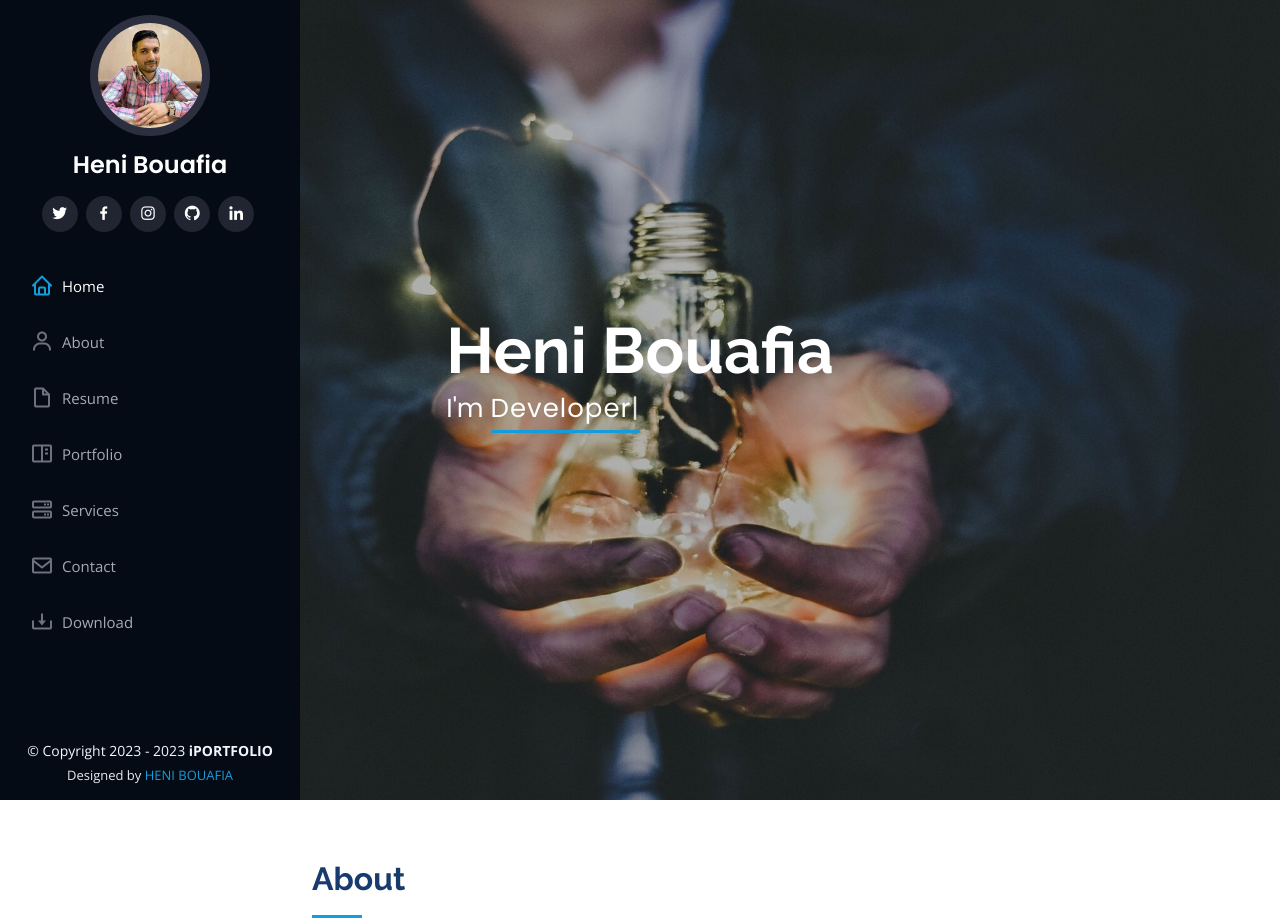
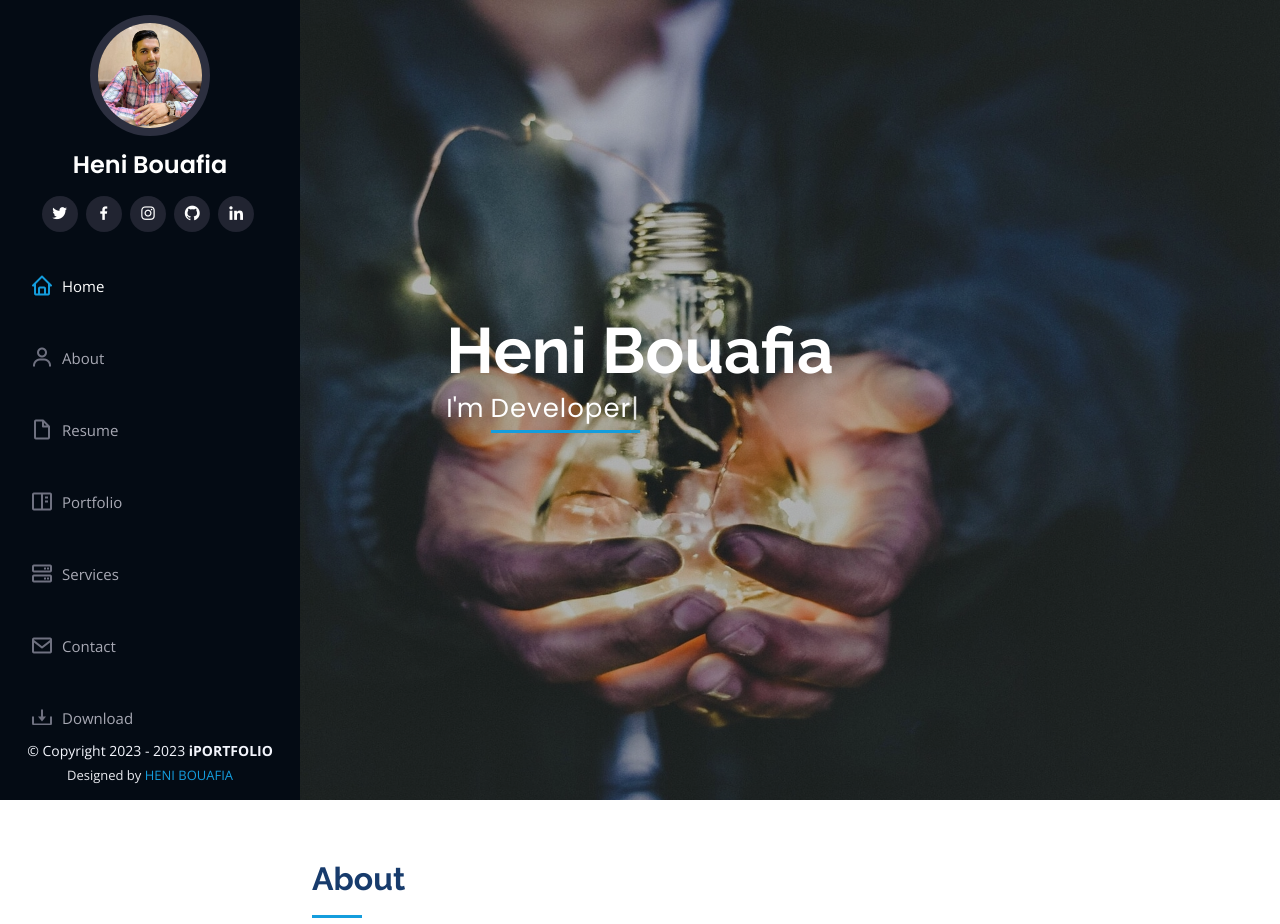
Before and after one commit to Hanawvic/Heni-Bouafia-Portfolio, a Flask app: page / in a window 1280 px wide. Shown: the top 924 px of the page. Run offline with Flask 2, Linux system fonts and the light colour scheme; parts of the project's set-up code (start-up, migrations or seed data) failed here and were passed over; some libraries are stand-ins or nearby versions.

Commit message:
Making the download button to display new css configuration

```diff
--- a/my_portfolio/projects/projects.py
+++ b/my_portfolio/projects/projects.py
@@ -143,7 +143,7 @@ projects = [
         "description": DESCRIPTION_6,
     },
     {
-        "category": "Audit of Steam and Condensate Installation",
+        "category": "Web Scraping",
         "img1": "assets/img/portfolio/portfolio-7-1.jpg",
         "img2": "assets/img/portfolio/portfolio-7-2.jpg",
         "img3": "assets/img/portfolio/portfolio-7-3.jpg",
--- a/my_portfolio/static/assets/css/style.css
+++ b/my_portfolio/static/assets/css/style.css
@@ -146,11 +146,11 @@ h6 {
 --------------------------------------------------------------*/
 /* Desktop Navigation */
 .nav-menu {
-  padding: 30px 0 0 0;
+  padding: 30px 0 40px 0; /* Increase the bottom padding to create more space */
 }
 
 .nav-menu * {
-  margin: 0;
+  margin: 0 0 12px 0;
   padding: 0;
   list-style: none;
 }
--- a/my_portfolio/templates/index.html
+++ b/my_portfolio/templates/index.html
@@ -678,7 +678,7 @@
             <div class="address">
               <i class="bi bi-geo-alt"></i>
               <h4>Location:</h4>
-              <p>Tunis, Tunisia</p>
+              <p>Liège, Belgium</p>
             </div>
 
             <div class="email">
@@ -693,7 +693,9 @@
               <p>+32 493 19 63 12</p>
             </div>
 
-            <iframe src="https://www.google.com/maps/embed?pb=!1m18!1m12!1m3!1d3591.2201264332402!2d5.675203529532441!3d50.47134160865695!2m3!1f0!2f0!3f0!3m2!1i1024!2i768!4f13.1!3m3!1m2!1s0x47c05e97afbba52f%3A0x49539cbd661ec5f7!2sRue%20Nicolas%20Lambercy%2035%2C%204920%20Aywaille!5e0!3m2!1sfr!2sbe!4v1684570627103!5m2!1sfr!2sbe" width="600" height="450" style="border:0;" allowfullscreen="" loading="lazy" referrerpolicy="no-referrer-when-downgrade"></iframe>            </div>
+            <iframe src="https://www.google.com/maps/embed?pb=!1m18!1m12!1m3!1d3591.2201264332402!2d5.675203529532441!3d50.47134160865695!2m3!1f0!2f0!3f0!3m2!1i1024!2i768!4f13.1!3m3!1m2!1s0x47c05e97afbba52f%3A0x49539cbd661ec5f7!2sRue%20Nicolas%20Lambercy%2035%2C%204920%20Aywaille!5e0!3m2!1sfr!2sbe!4v1684570627103!5m2!1sfr!2sbe" width="600" height="450" style="border:0;" allowfullscreen="" loading="lazy" referrerpolicy="no-referrer-when-downgrade"></iframe>
+
+          </div>
 
         </div>
 
```
